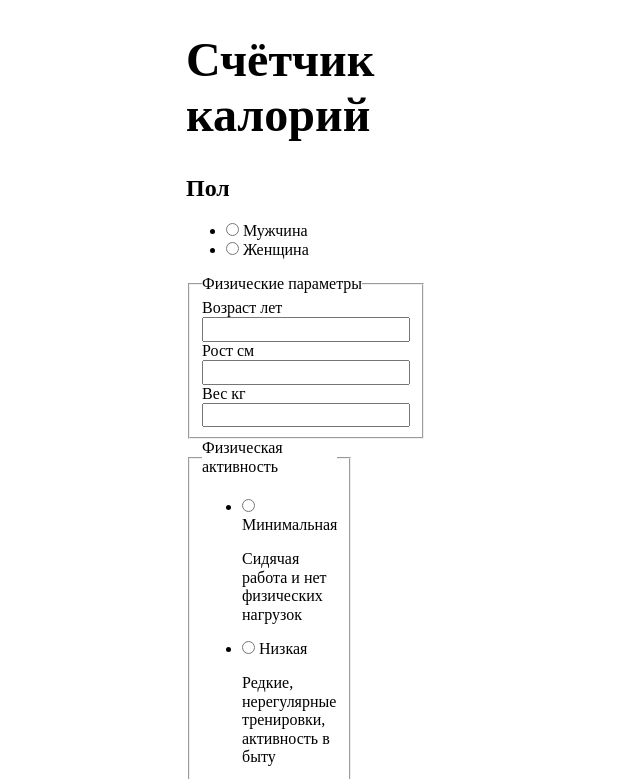
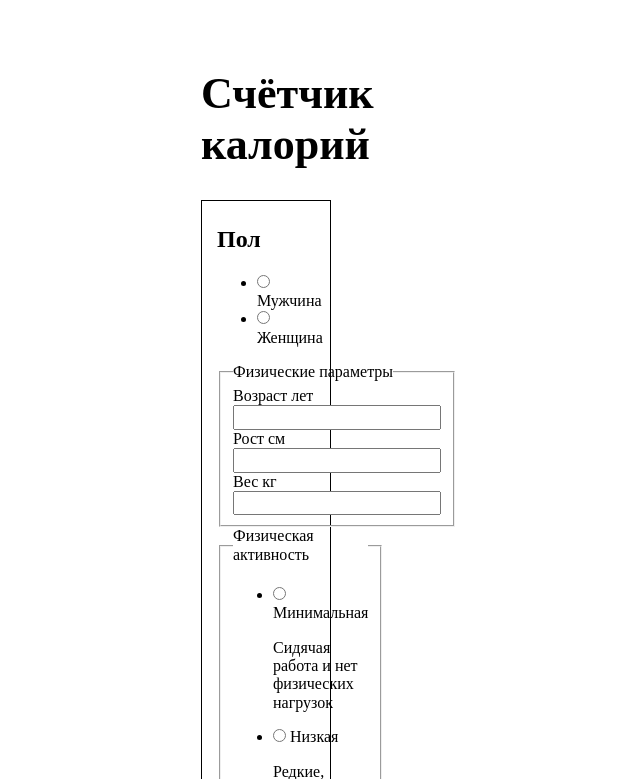
Before and after one commit to AnitaNuares/AnitaNuares.github.io, a plain HTML site: page index.html in a window 1280 px wide. Shown: the top 779 px of the page, without its empty margins (374-1014 px from the left). Drawn offline with Linux system fonts and the light colour scheme.

Commit message:
borders counter

```diff
--- a/css/style.css
+++ b/css/style.css
@@ -1,11 +1,14 @@
 body {
-    margin-top: 20px;
-    margin-right: 560px;
-    margin-bottom: 40px;
-    margin-left: 560px;
+    margin: 20px 560px;
+    padding: 20px 15px;
+  }
+
+  .counter {
+    padding: 5px 15px;
+    border: 1px solid black;
   }
 
   h1 {
-    font-size: 48px;
+    font-size: 44px;
     text-align: center;
   }
--- a/index.html
+++ b/index.html
@@ -16,7 +16,7 @@
     <h1>
         Счётчик калорий
     </h1>
-    <form class="" name="counter" action="#" method="post">
+    <form class="counter" name="counter" action="#" method="post">
 
         <h2>
             Пол
```
